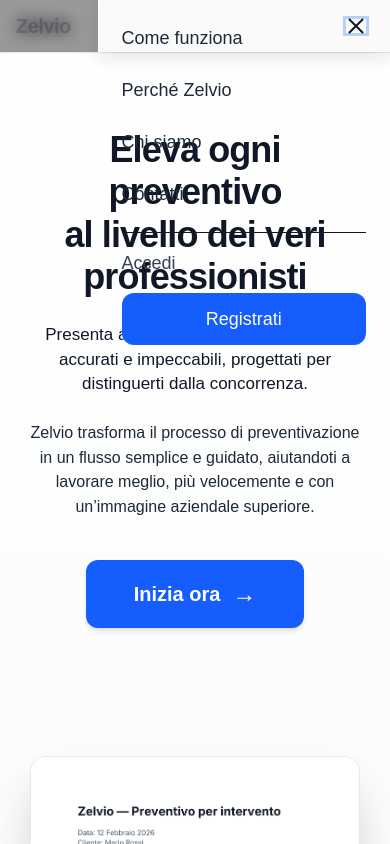
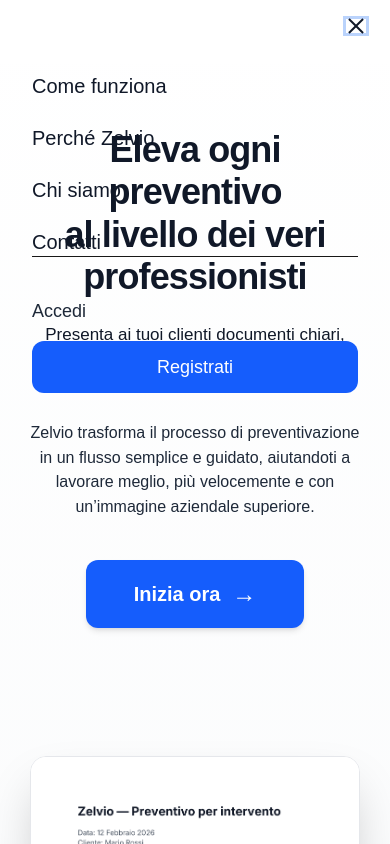
Before and after one commit to microbuilder84/zelvio, a Next.js app: page / in a window 390 px wide. Both pictures are taken after a click on the button "Toggle menu". Shown: the top 844 px of the page. Built offline with nearby package versions, Linux system fonts and the light colour scheme.

Commit message:
Navbar non trasp.

```diff
--- a/app/components/ui/Navbar.tsx
+++ b/app/components/ui/Navbar.tsx
@@ -5,22 +5,6 @@ import { useEffect, useState } from "react";
 export default function Navbar() {
     const [activeSection, setActiveSection] = useState("");
     const [isOpen, setIsOpen] = useState(false);
-
-    // 🔒 Blocca lo scroll quando il menu è aperto
-    useEffect(() => {
-        if (isOpen) {
-            document.body.style.overflow = "hidden";
-        } else {
-            document.body.style.overflow = "";
-        }
-    }, [isOpen]);
-
-    // 🔒 Chiudi il menu quando scrolli
-    useEffect(() => {
-        const closeOnScroll = () => setIsOpen(false);
-        window.addEventListener("scroll", closeOnScroll);
-        return () => window.removeEventListener("scroll", closeOnScroll);
-    }, []);
 
     // Evidenziazione sezione attiva
     useEffect(() => {
@@ -64,7 +48,7 @@ export default function Navbar() {
         }`;
 
     return (
-        <header className="fixed top-0 left-0 w-full bg-white/80 backdrop-blur-md border-b border-gray-200 z-50 transition-all duration-300">
+        <header className="fixed top-0 left-0 w-full bg-white md:bg-white/80 md:backdrop-blur-md border-b border-gray-200 z-50 transition-all duration-300">
             <nav className="max-w-5xl mx-auto px-4 sm:px-6 py-3 flex items-center justify-between">
 
                 {/* LOGO */}
@@ -132,20 +116,17 @@ export default function Navbar() {
                     ></span>
                 </button>
 
-                {/* OVERLAY + MENU MOBILE */}
+                {/* MENU MOBILE FULLSCREEN */}
                 {isOpen && (
                     <div
-                        className="fixed inset-0 bg-black/40 backdrop-blur-sm z-40 transition-opacity duration-300"
-                        onClick={() => setIsOpen(false)}
+                        className="fixed inset-0 bg-white z-40 flex flex-col p-8 animate-fadeIn"
                     >
-                        <div
-                            className="absolute right-0 top-0 h-full w-[75%] max-w-[320px] bg-white/95 shadow-[0_4px_20px_rgba(0,0,0,0.12)] p-6 flex flex-col gap-6 animate-slideIn"
-                            onClick={(e) => e.stopPropagation()}
-                        >
+                        <div className="flex flex-col gap-6 mt-10 text-left">
+
                             <a
                                 href="#come-funziona"
                                 onClick={() => setIsOpen(false)}
-                                className="text-lg font-medium text-gray-800 hover:text-blue-600 transition-colors"
+                                className="text-xl font-medium text-gray-900"
                             >
                                 Come funziona
                             </a>
@@ -153,7 +134,7 @@ export default function Navbar() {
                             <a
                                 href="#perche-zelvio"
                                 onClick={() => setIsOpen(false)}
-                                className="text-lg font-medium text-gray-800 hover:text-blue-600 transition-colors"
+                                className="text-xl font-medium text-gray-900"
                             >
                                 Perché Zelvio
                             </a>
@@ -161,7 +142,7 @@ export default function Navbar() {
                             <a
                                 href="#chi-siamo"
                                 onClick={() => setIsOpen(false)}
-                                className="text-lg font-medium text-gray-800 hover:text-blue-600 transition-colors"
+                                className="text-xl font-medium text-gray-900"
                             >
                                 Chi siamo
                             </a>
@@ -169,16 +150,17 @@ export default function Navbar() {
                             <a
                                 href="#contatti"
                                 onClick={() => setIsOpen(false)}
-                                className="text-lg font-medium text-gray-800 hover:text-blue-600 transition-colors"
+                                className="text-xl font-medium text-gray-900"
                             >
                                 Contatti
                             </a>
+                        </div>
 
-                            <div className="mt-auto flex flex-col gap-4 pt-4 border-t">
+                        <div className="mt-auto flex flex-col gap-4 pt-10 border-t">
                             <a
                                 href="/accedi"
                                 onClick={() => setIsOpen(false)}
-                                    className="text-gray-700 text-lg font-medium hover:text-blue-600 transition-colors"
+                                className="text-gray-800 text-lg font-medium"
                             >
                                 Accedi
                             </a>
@@ -192,7 +174,6 @@ export default function Navbar() {
                             </a>
                         </div>
                     </div>
-                    </div>
                 )}
             </nav>
         </header>
```
Lines whose indentation alone changed are shown as unchanged.
